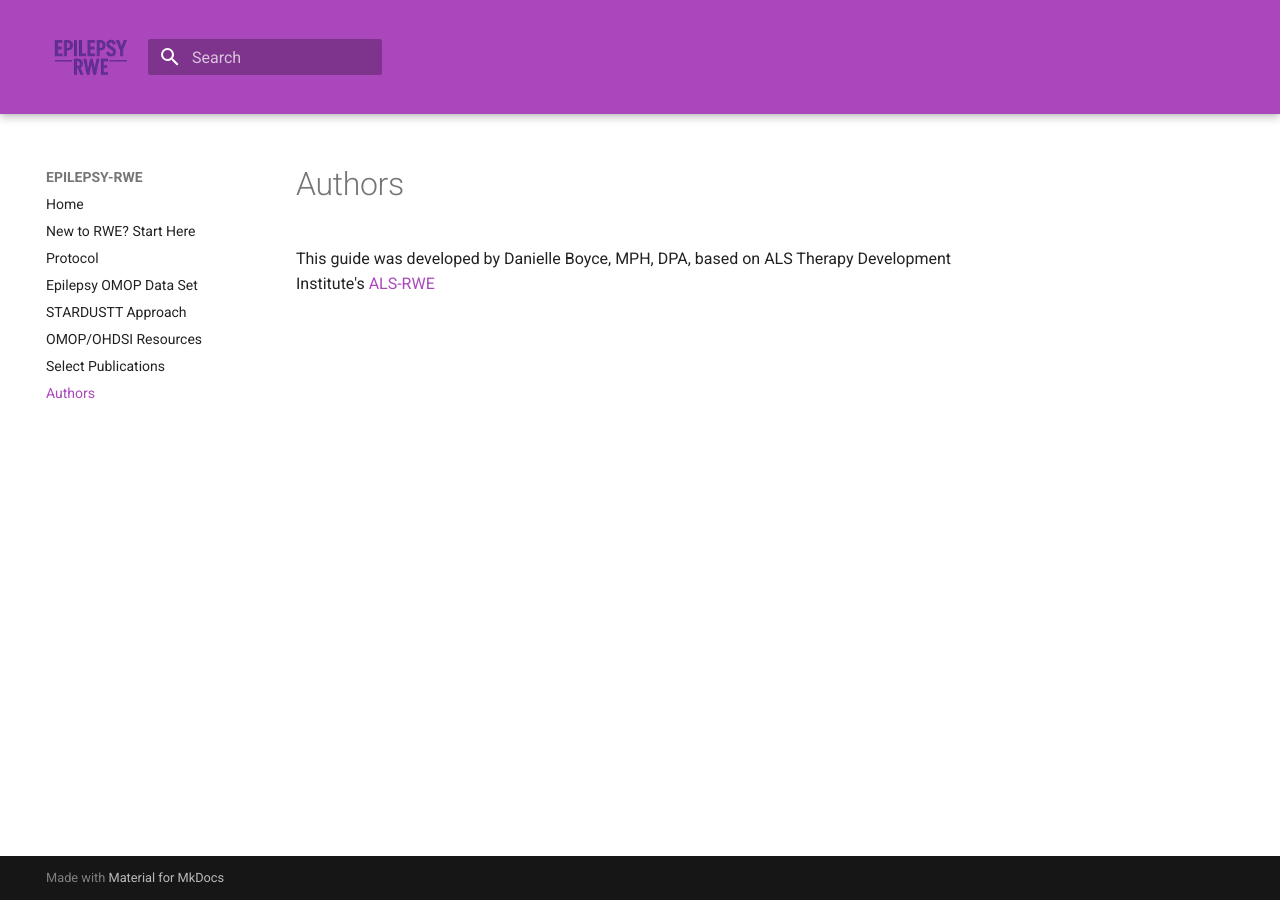
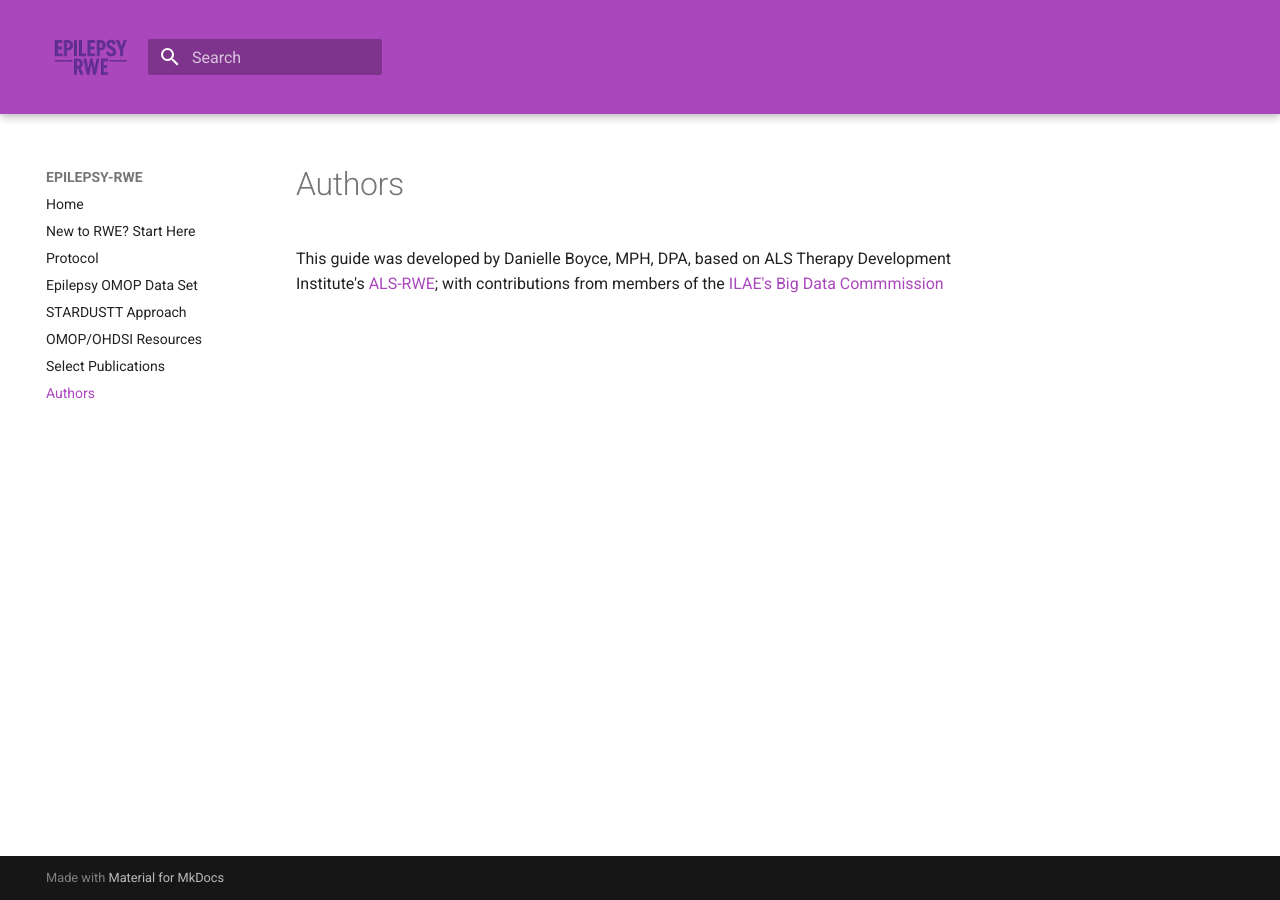
Before and after one commit to BoyceLab/EPILEPSY-RWE, an MkDocs documentation site: the page built from docs/authors.md, in a window 1280 px wide. Built offline with MkDocs 1.6.1 and Material for MkDocs 9.7.7, drawn with Linux system fonts in a browser that asks for light colours.

Commit message:
Update authors.md

```diff
--- a/docs/authors.md
+++ b/docs/authors.md
@@ -1,3 +1,3 @@
 # Authors
 
-This guide was developed by Danielle Boyce, MPH, DPA, based on ALS Therapy Development Institute's [ALS-RWE](https://alstdi.github.io/ALS-RWE/)
+This guide was developed by Danielle Boyce, MPH, DPA, based on ALS Therapy Development Institute's [ALS-RWE](https://alstdi.github.io/ALS-RWE/); with contributions from members of the [ILAE's Big Data Commmission](https://www.ilae.org/about-ilae/committees-task-forces-and-advisory-commissions/big-data-commission)
```
